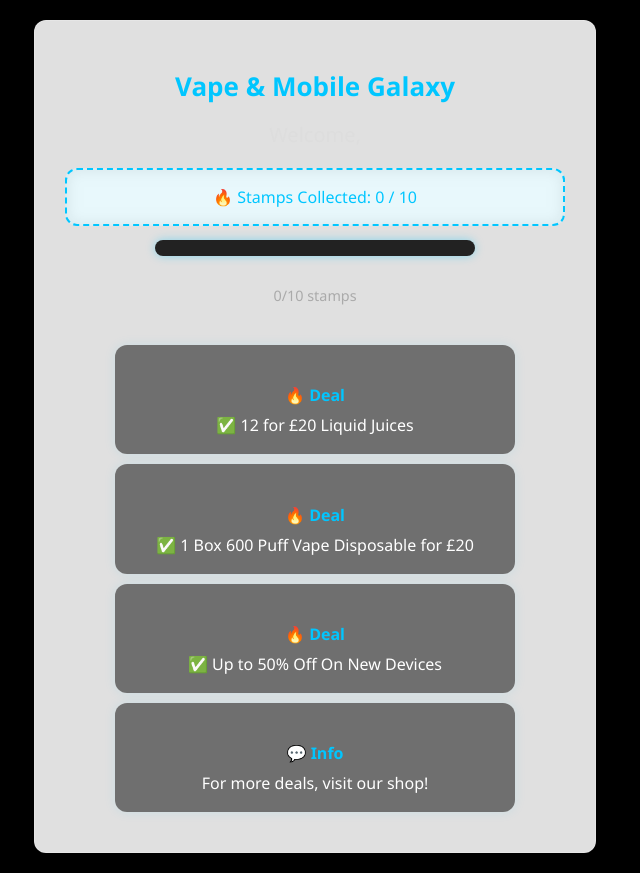
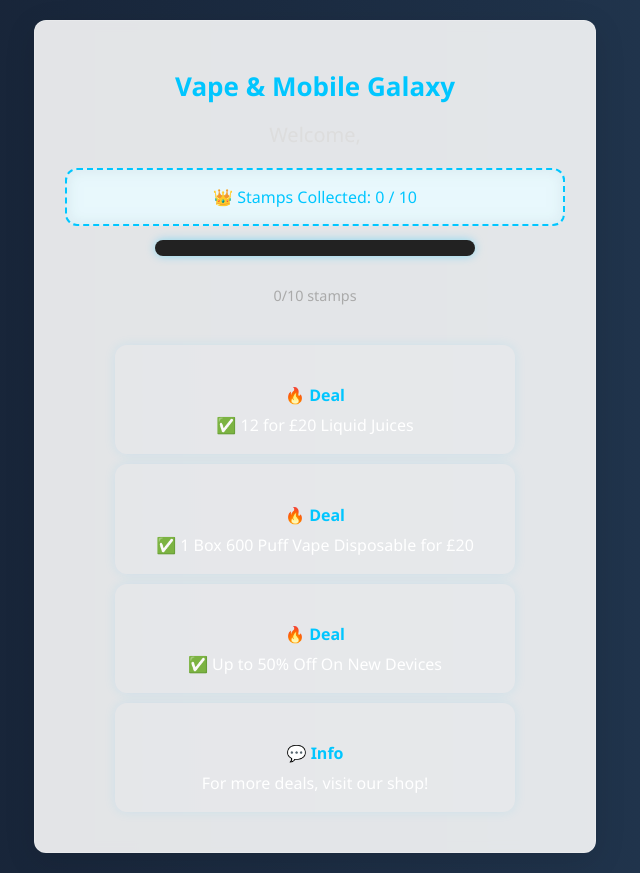
Before and after one commit to DPxFALCON/vapeandmobilegalaxy, a website: page public/dashboard.html in a window 1280 px wide. Shown: the whole page, without its empty margins (325-965 px from the left). Drawn offline with nearby package versions, Linux system fonts and the light colour scheme; no server answers.

Commit message:
Fix: Coustomer Background

```diff
--- a/public/dashboard.html
+++ b/public/dashboard.html
@@ -11,8 +11,11 @@
       margin: 0;
       padding: 20px;
       font-family: 'Segoe UI', sans-serif;
-      background: #000;
       color: white;
+      min-height: 100vh;
+      background: linear-gradient(to right, #141e30, #243b55); /* Royal Gen Z gradient */
+      background-attachment: fixed;
+      background-size: cover;
     }
 
     .container {
@@ -104,7 +107,7 @@
     }
 
     .deal-box {
-      background: rgba(0, 0, 0, 0.5);
+      background: rgba(255, 255, 255, 0.08);
       border-radius: 12px;
       padding: 18px 20px;
       margin: 10px auto;
@@ -134,7 +137,7 @@
 
     <!-- ✅ Stamp Count -->
     <div class="stamp-box">
-      🔥 Stamps Collected: <span id="count">0</span> / 10
+      👑 Stamps Collected: <span id="count">0</span> / 10
     </div>
 
     <!-- ✅ Neon Progress Bar -->
```
